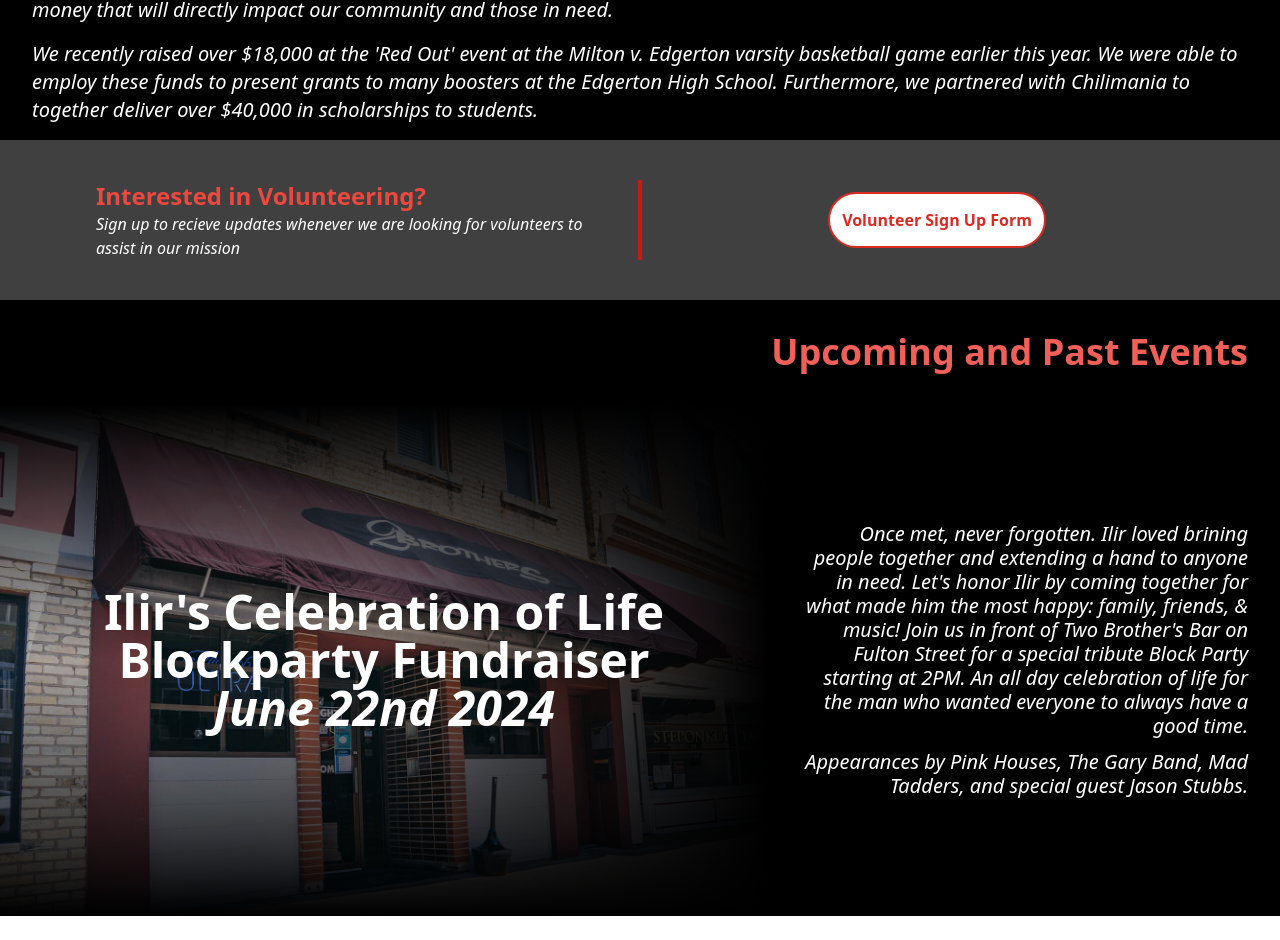
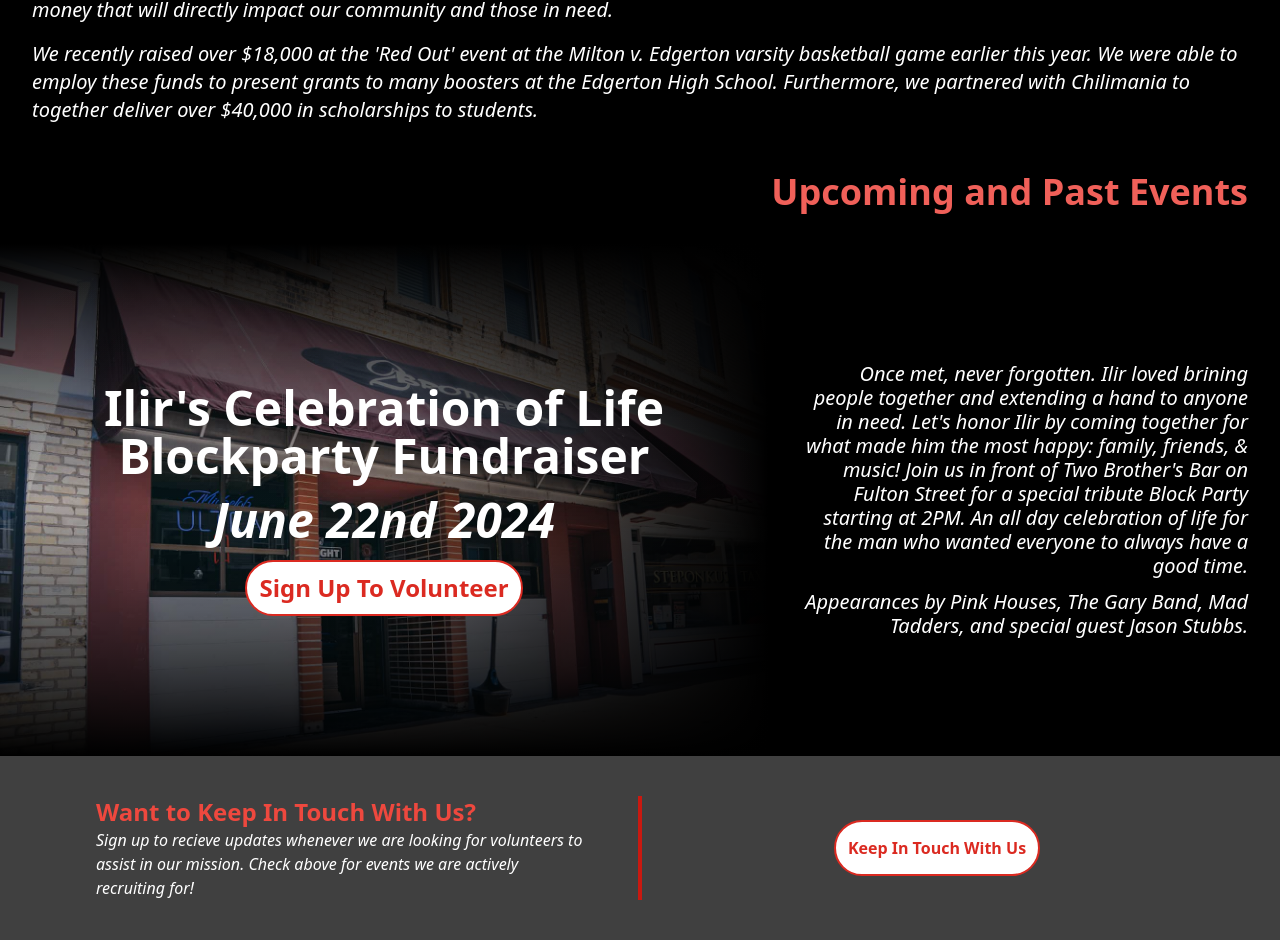
Before and after one commit to banushi-a/ilirs-giving-heart-foundation, a Next.js app: page / in a window 1280 px wide. Shown: the part 1098-2038 px from the top of the page. Before the commit the page ends 2014 px from the top, so only its background shows below. Built offline with nearby package versions, Linux system fonts and the light colour scheme.

Commit message:
Volunteer Interest Change

```diff
--- a/src/app/page.tsx
+++ b/src/app/page.tsx
@@ -9,8 +9,8 @@ export default function Home() {
       {/* <Links /> */}
       <HeroSection />
       <AboutSection />
+      <EventsSection />
       <VolunteerSection />
-      <EventsSection />
     </main>
   );
 }
--- a/src/components/EventsSection.tsx
+++ b/src/components/EventsSection.tsx
@@ -1,5 +1,6 @@
 import TwoBros from "../public/2bros-outside.jpg";
 import Image from "next/image";
+import Button from "./Button";
 
 export default function EventsSection() {
   const events = [
@@ -8,6 +9,7 @@ export default function EventsSection() {
       altText: "Two Brothers Bar and Grill Outside View",
       name: "Ilir's Celebration of Life Blockparty Fundraiser",
       date: "June 22nd 2024",
+      volunteerLink: "https://forms.fillout.com/t/nPaMuUDQ9Uus",
       paragraphs: [
         "Once met, never forgotten. Ilir loved brining people together and extending a hand to anyone in need. Let's honor Ilir by coming together for what made him the most happy: family, friends, & music! Join us in front of Two Brother's Bar on Fulton Street for a special tribute Block Party starting at 2PM. An all day celebration of life for the man who wanted everyone to always have a good time.",
         "Appearances by Pink Houses, The Gary Band, Mad Tadders, and special guest Jason Stubbs.",
@@ -32,9 +34,15 @@ export default function EventsSection() {
               <div className="absolute inset-0 bg-gradient-to-l from-black via-black/10 to-transparent invisible lg:visible"></div>
               <div className="absolute inset-0 bg-gradient-to-t from-black via-black/10 to-transparent"></div>
               {/* Event Name Overlay */}
-              <div className="text-5xl absolute inset-0 m-auto text-white text-center w-fit h-fit">
+              <div className="text-5xl absolute inset-0 m-auto text-white text-center flex flex-col items-center gap-4 w-fit h-fit">
                 <h2 className="font-bold">{event.name}</h2>
                 <p className="italic font-semibold">June 22nd 2024</p>
+                <Button
+                  extraStyles="text-2xl"
+                  href={event.volunteerLink}
+                  target="_blank"
+                  text={"Sign Up To Volunteer"}
+                />
               </div>
             </div>
             <div className="flex flex-col justify-center bg-black text-white text-right col-span-5 lg:col-span-2 lg:text-xl p-8 italic gap-3">
--- a/src/components/VolunteerSection.tsx
+++ b/src/components/VolunteerSection.tsx
@@ -5,18 +5,19 @@ export default function VolunteerSection() {
     <section className="bg-neutral-700 text-white w-full grid grid-cols-2 gap-y-4 py-10 px-12">
       <div className="col-span-2 md:col-span-1 md:border-r-2 border-gh-red-800 md:px-12">
         <h2 className="text-2xl font-semibold text-gh-red-400">
-          Interested in Volunteering?
+          Want to Keep In Touch With Us?
         </h2>
         <p className="italic">
           Sign up to recieve updates whenever we are looking for volunteers to
-          assist in our mission
+          assist in our mission. Check above for events we are actively
+          recruiting for!
         </p>
       </div>
       <div className="flex items-center justify-start md:justify-center col-span-2 md:col-span-1 md:border-l-2 border-gh-red-800 md:p-2">
         <Button
           href={"https://forms.fillout.com/t/vvjaUXLWRWus"}
           target={"_blank"}
-          text={"Volunteer Sign Up Form"}
+          text={"Keep In Touch With Us"}
           extraStyles={"px-10"}
         />
       </div>
```
